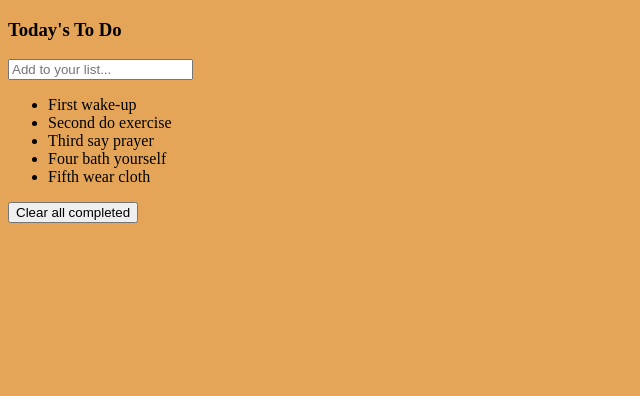
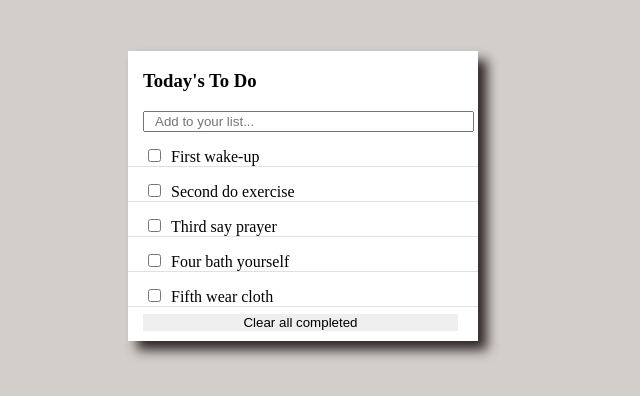
Before and after one commit to Ol-create/To-Do-List, a website built with webpack: page src/index.html in a window 1280 px wide. Shown: the whole page, without its empty margins (0-640 px from the left). Built offline with nearby package versions, Linux system fonts and the light colour scheme.

Commit message:
feat: add style to list components

```diff
--- a/src/index.html
+++ b/src/index.html
@@ -9,11 +9,12 @@
     <div class="app-container">
     <h3 class="todo-header">Today's To Do <i class="notification-counter"></i></h3>
     <form >
-        <input type="text" placeholder="Add to your list...">
+        <input type="text" class="todo-input" placeholder="Add to your list...">
+        <div class="list-container">
+        </div>
+        <button>Clear all completed</button>
     </form>
-    <ul class="list-container">
-    </ul>
-    <button>Clear all completed</button>
+
 </div>
 </body>
 </html>
--- a/src/index.js
+++ b/src/index.js
@@ -15,21 +15,24 @@ function addList(){
   // Create DOM Variable
 let listContainer = document.querySelector('.list-container');
 
+  for(let i=0; i<todoTask.length; i++){
+  // let checkbox = document.createElement('input');
+  let list = document.createElement('div');
 
+  //add property to DOM Element
+  list.classList.add('list');
+  // checkbox.setAttribute =("type", "checkbox");
 
-  for(let i=0; i<todoTask.length; i+=1){
+    // Append Dom elements to parent
+    // list.appendChild(checkbox);
+    listContainer.appendChild(list);
+    list.innerHTML = ` <p contenteditable=true class="task-text"><input type="checkbox" class="check">${todoTask[i]['description']}</p>`;
 
-    let list = document.createElement('li');
-
-//add property to DOM Element
-list.classList.add('list');
-    // Append Dom elements to parent
-    listContainer.appendChild(list);
-    list.innerHTML = `${todoTask[i]['description']}`;
-    // console.log(todoTask[i][description]);
-
+    //Update todoTask index.
+    todoTask[i]['index'] = i;
   }
 }
+
 
 //Create delete method
 
@@ -38,4 +41,6 @@ list.classList.add('list');
 //Create drag method
 
 //Create localStorage
+
+
 addList();
--- a/src/style.css
+++ b/src/style.css
@@ -1,3 +1,53 @@
 body {
-    background-color: rgba(218, 126, 14, 0.692);
+    background-color: rgba(190, 185, 179, 0.692);
+    padding: 0;
+    margin: 0;
+    box-sizing: border-box;
+    padding-left: 10vw;
+    padding-right: 10vw;
 }
+
+
+.app-container {
+    margin-top: 5%;
+    display: flex;
+    justify-content: center;
+    flex-direction: column;
+    background: #fff;
+    filter: drop-shadow(9px 9px 6px rgb(46, 38, 38));
+    max-width: 350px;
+}
+
+form {
+    width: 100%;
+}
+
+.todo-header {
+    padding-left: 15px;
+}
+
+
+.todo-input, button {
+    width: 90%;
+    margin-left: 15px;
+}
+
+.todo-input {
+    padding-left: 10px;
+}
+
+.task-text {
+    border-bottom: 1px solid rgb(226, 223, 223);
+    padding-left: 10px;
+}
+
+.check {
+    margin: 0 10px 0 10px;
+}
+
+
+button {
+    position: relative;
+    bottom: 10px;
+    border: none;
+}
```
